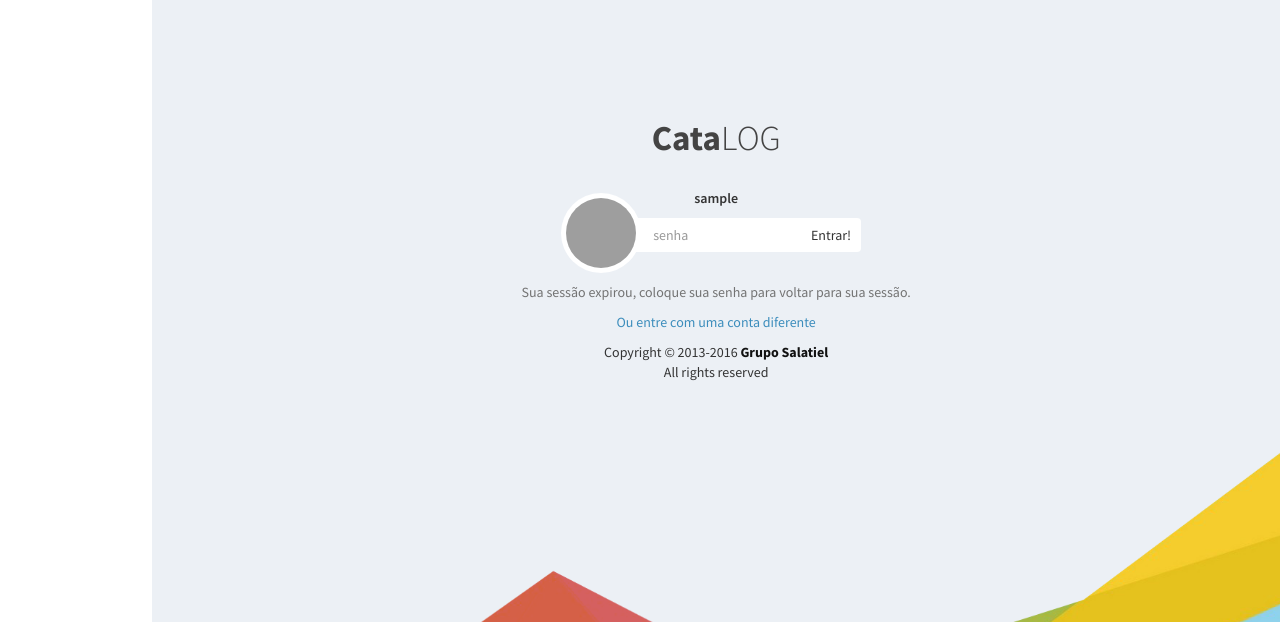
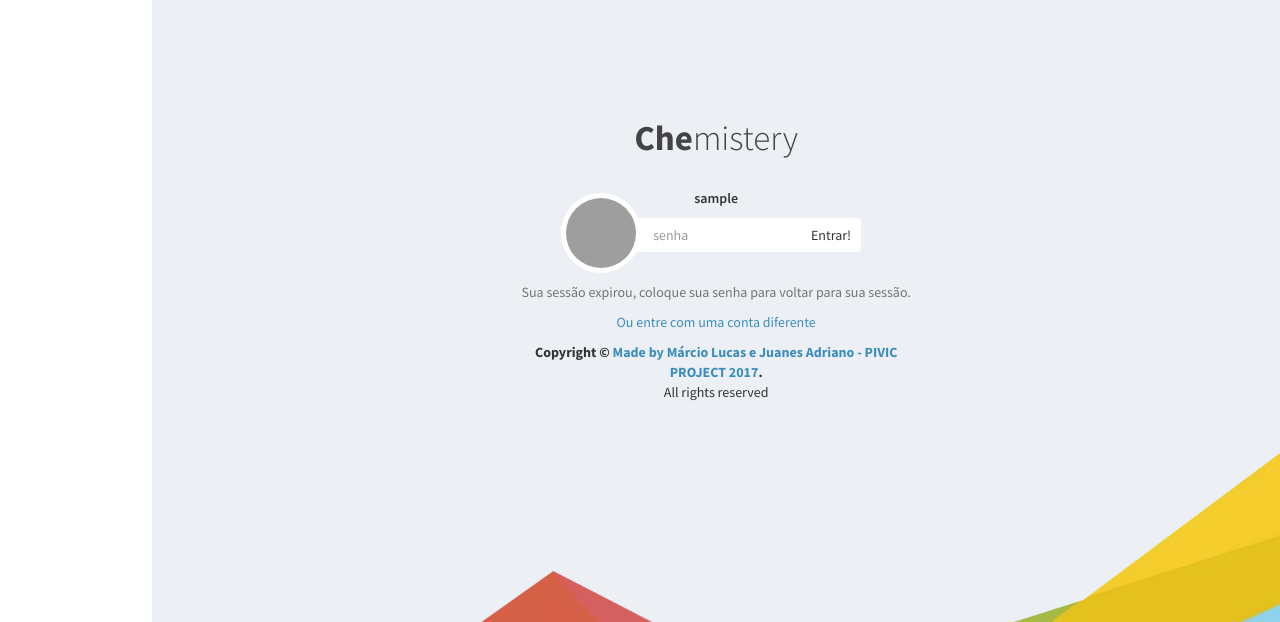
Before and after one commit to marciioluucas/Chemistery, a PHP site: page /view/lockscreen.php in a window 1280 px wide. Shown: the top 622 px of the page. Run offline with PHP 8.4, Linux system fonts and the light colour scheme; the visitor is signed in with stand-in values (Sample User, id 1); some libraries are stand-ins or nearby versions; grey boxes are pictures that could not be loaded.

Commit message:
Mudando lockscreen

```diff
--- a/view/lockscreen.php
+++ b/view/lockscreen.php
@@ -7,7 +7,7 @@ require_once 'protecaoPaginas.php'
 <head>
     <meta charset="utf-8">
     <meta http-equiv="X-UA-Compatible" content="IE=edge">
-    <title>CataLOG | Sessão expirada</title>
+    <title>Chemistery | Sessão expirada</title>
     <!-- Tell the browser to be responsive to screen width -->
     <meta content="width=device-width, initial-scale=1, maximum-scale=1, user-scalable=no" name="viewport">
     <!-- Bootstrap 3.3.5 -->
@@ -53,7 +53,7 @@ require_once 'protecaoPaginas.php'
 <!-- Automatic element centering -->
 <div class="lockscreen-wrapper">
     <div class="lockscreen-logo">
-        <a href="login.php"><b>Cata</b>LOG</a>
+        <a href="login.php"><b>Che</b>mistery</a>
     </div>
     <!-- User name -->
     <div class="lockscreen-name"><?php echo $_COOKIE['cookieNome'] ?></div>
@@ -89,8 +89,8 @@ require_once 'protecaoPaginas.php'
         <a href="javascript:myPopup();">Ou entre com uma conta diferente</a>
     </div>
     <div class="lockscreen-footer text-center">
-        Copyright &copy; 2013-2016 <b><a href="http://www.gruposalatiel.com" class="text-black">Grupo
-                Salatiel</a></b><br>
+        <strong><b id="dataRodape"></b> Copyright &copy; <a href="http://www.lukeidea.com">Made by Márcio Lucas e Juanes Adriano
+                - PIVIC PROJECT 2017</a>.</strong><br>
         All rights reserved
     </div>
 </div><!-- /.center -->
@@ -100,18 +100,7 @@ require_once 'protecaoPaginas.php'
 <!-- Bootstrap 3.3.5 -->
 <script src="../bootstrap/js/bootstrap.min.js"></script>
 </body>
-<style>
-    .novaAba {
-        target-new: tab ! important
-    }
-</style>
 <script>
-    $(window).resize(function(){
-        $("body").setHeight($(window).height());
-    });
-    function myPopup() {
-        window.open("login.php")
-    }
 
 </script>
 </html>
```
